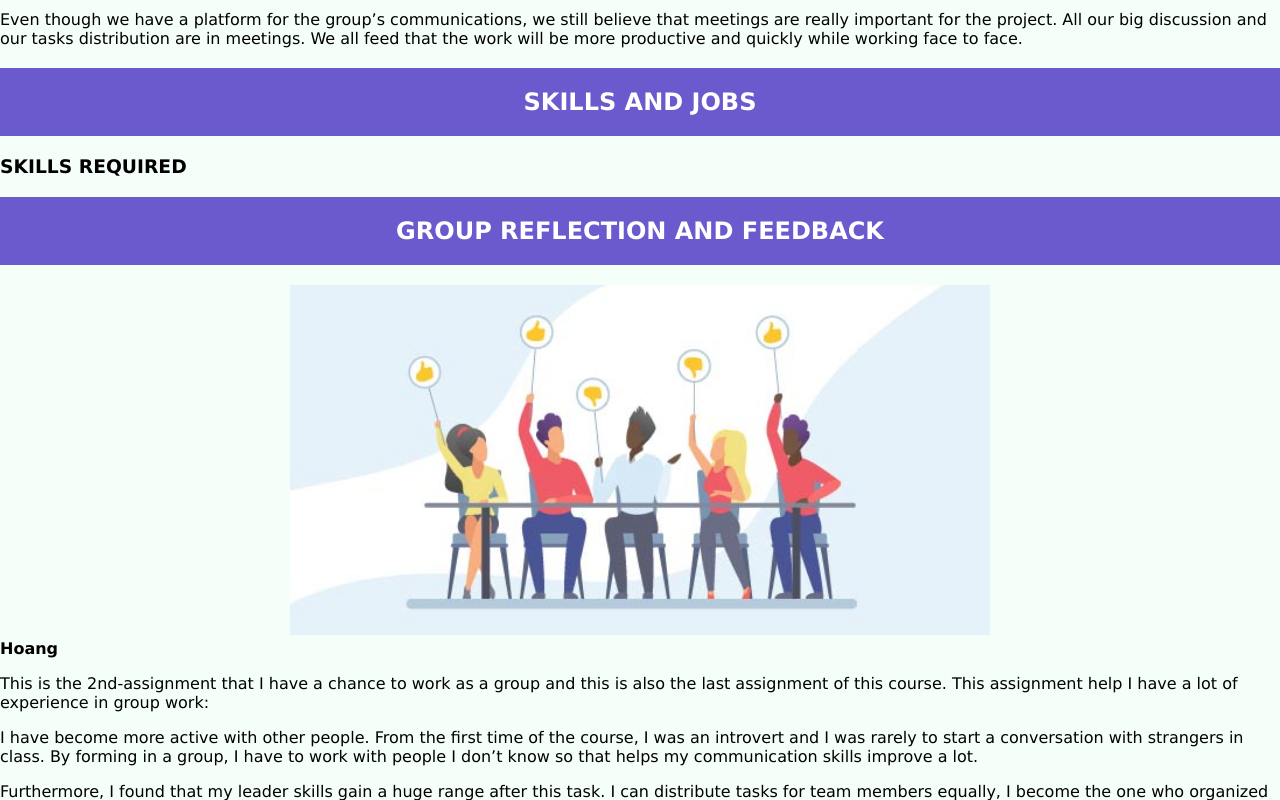
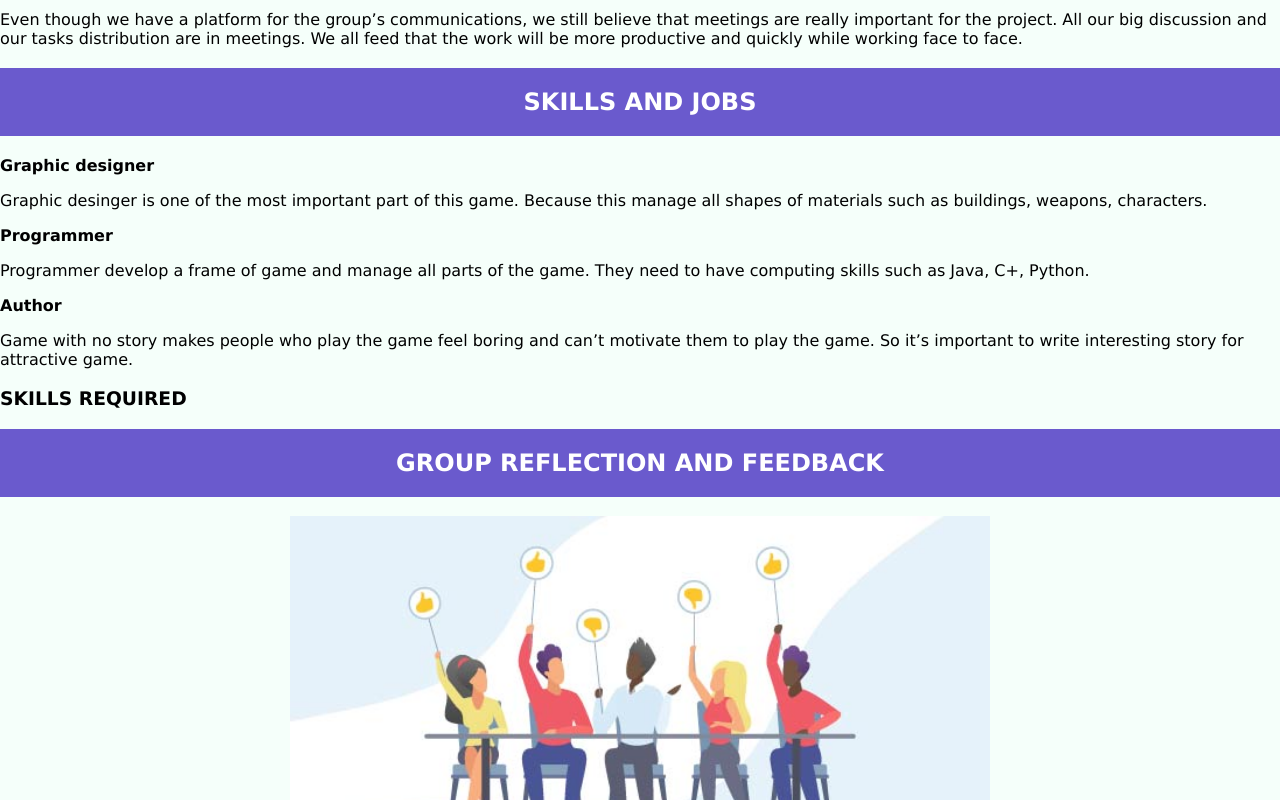
Before and after one commit to uhnmji8899/Assignment-3-Our-IT-Project, a plain HTML site: page Index.html in a window 1280 px wide. Shown: the part 11200-12000 px from the top of the page. Drawn offline with Linux system fonts and the light colour scheme.

Commit message:
Update Index.html

```diff
--- a/Index.html
+++ b/Index.html
@@ -374,6 +374,15 @@ Making a long interesting story and a huge wonderful world for the game is good
 
     <h2><a id = "7"></a>SKILLS AND JOBS</h2>
 
+    <b>Graphic designer </b>
+    <p>Graphic desinger is one of the most important part of this game. Because this manage all shapes of materials such as buildings, weapons, characters. </p>
+
+    <b>Programmer </b>
+    <p>Programmer develop a frame of game and manage all parts of the game. They need to have computing skills such as Java, C+, Python.</p>
+
+    <b>Author</b>
+    <p>Game with no story makes people who play the game feel boring and can’t motivate them to play the game. So it’s important to write interesting story for attractive game. </p>
+
 
     <h3>SKILLS REQUIRED</h3>
 
```
